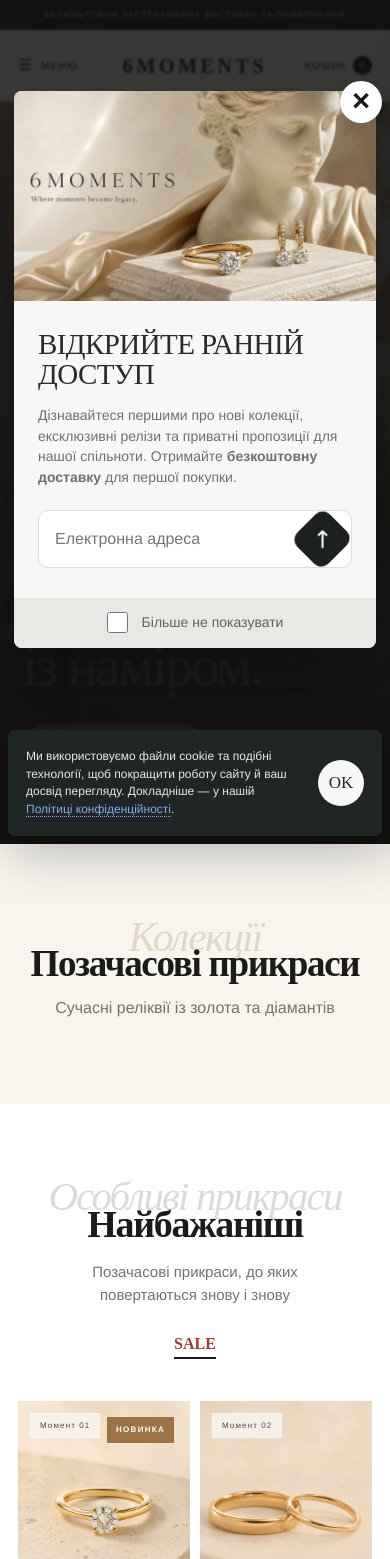
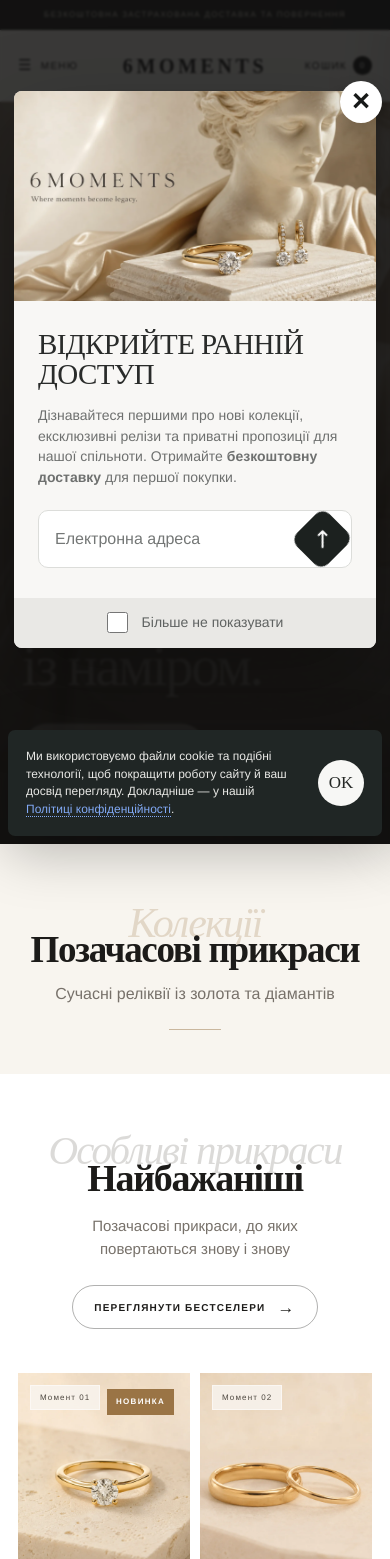
Before and after one commit to jenyaukraine/shopjewel, a Next.js app: page / in a window 390 px wide. Shown: the top 1559 px of the page. Built offline with nearby package versions, Linux system fonts and the light colour scheme.

Commit message:
Refine storefront collection transition

```diff
--- a/app/globals.css
+++ b/app/globals.css
@@ -98,7 +98,8 @@ button:focus-visible, a:focus-visible, input:focus-visible, select:focus-visible
 .hero-controls button + button { border-top: 1px solid rgba(98,92,85,.14); }
 @keyframes hero-copy-in { from { opacity: 0; transform: translateY(13px); } }
 
-.intro { max-width: 920px; min-height: 296px; margin: auto; padding: 86px 40px 72px; position: relative; text-align: center; }
+.intro { max-width: 920px; min-height: 242px; margin: auto; padding: 66px 40px 52px; position: relative; text-align: center; }
+.intro::after { content: ""; width: 52px; display: block; margin: 28px auto 0; border-top: 1px solid rgba(154,116,69,.48); }
 .intro-script { margin: 0 0 -18px; color: rgba(154,116,69,.23); font: italic 400 clamp(40px,4vw,62px)/1 var(--serif); letter-spacing: -.045em; }
 .intro h2 { position: relative; margin: 0 0 12px; font: 600 clamp(34px,3vw,48px)/1 var(--serif); letter-spacing: -.035em; }
 .intro-copy { max-width: 650px; margin: auto; color: #77716a; font: 16px/1.7 var(--sans); }
@@ -110,7 +111,12 @@ button:focus-visible, a:focus-visible, input:focus-visible, select:focus-visible
 .editorial-script { margin: 0 0 -17px; color: rgba(93,86,78,.22); font: italic 400 clamp(40px,4vw,62px)/1 var(--serif); letter-spacing: -.045em; }
 .editorial-heading h2 { position: relative; margin: 0; font: 600 clamp(38px,3.5vw,56px)/1 var(--serif); letter-spacing: -.035em; }
 .editorial-heading > p:not(.editorial-script) { margin: 18px 0 0; color: #77716a; font-size: 15px; }
-.sale-link { display: table; margin: 42px auto 0; padding: 0 0 5px; color: #a33a34; border-bottom: 2px solid var(--ink); font: 600 16px/1 var(--serif); }
+.signature-section { padding-top: 68px; }
+.signature-section .editorial-heading { margin-bottom: 44px; }
+.sale-link { min-height: 42px; display: inline-flex; align-items: center; gap: 12px; margin: 28px auto 0; padding: 0 21px; color: var(--ink); border: 1px solid rgba(28,27,25,.34); border-radius: 999px; font-size: 10px; font-weight: 600; letter-spacing: .12em; text-transform: uppercase; transition: color .25s, background .25s, border-color .25s, transform .25s; }
+.sale-link:hover { color: #fff; background: var(--ink); border-color: var(--ink); transform: translateY(-2px); }
+.sale-link span { font: 17px/1 var(--serif); transition: transform .25s; }
+.sale-link:hover span { transform: translateX(3px); }
 .benefits-strip { display: grid; grid-template-columns: repeat(4,minmax(0,1fr)); gap: 0; padding: 52px 5vw 50px; background: #ece1d6; }
 .benefits-strip article { min-width: 0; padding: 0 28px; text-align: center; }
 .benefit-icon { width: 48px; height: 48px; display: grid; place-items: center; margin: 0 auto 14px; color: #5c5a56; border: 1px solid rgba(92,90,86,.28); border-radius: 50%; background: rgba(255,255,255,.28); }
@@ -1165,16 +1171,18 @@ button:focus-visible, a:focus-visible, input:focus-visible, select:focus-visible
   .hero-learn { gap: 6px; font-size: 14px; white-space: nowrap; }
   .hero-pagination { left: 22px; bottom: 25px; }
   .hero-controls { display: none; }
-  .intro { min-height: 260px; padding: 72px 22px 62px; }
+  .intro { min-height: 220px; padding: 58px 22px 44px; }
+  .intro::after { margin-top: 22px; }
   .intro-script { margin-bottom: -13px; font-size: 42px; }
   .intro h2 { font-size: 37px; }
   .moments-section { padding: 75px 18px 90px; }
   .editorial-products { padding-top: 72px; }
+  .signature-section { padding-top: 56px; }
   .editorial-heading { margin-bottom: 42px; }
   .editorial-script { margin-bottom: -12px; font-size: 41px; }
   .editorial-heading h2 { font-size: 38px; }
   .editorial-heading > p:not(.editorial-script) { max-width: 290px; margin-right: auto; margin-left: auto; }
-  .sale-link { margin-top: 30px; }
+  .sale-link { min-height: 44px; margin-top: 25px; }
   .benefits-strip { grid-template-columns: 1fr 1fr; gap: 34px 14px; padding: 52px 18px; }
   .benefits-strip article { padding: 0 4px; }
   .benefits-strip h3 { font-size: 18px; }
--- a/app/storefront.tsx
+++ b/app/storefront.tsx
@@ -731,7 +731,9 @@ function HomePage({
           <p className="editorial-script" aria-hidden="true">Особливі прикраси</p>
           <h2 id="products-title">Найбажаніші</h2>
           <p>Позачасові прикраси, до яких повертаються знову і знову</p>
-          <Link className="sale-link" href="/collections">SALE</Link>
+          <Link className="sale-link" href="/collections">
+            Переглянути бестселери <span aria-hidden="true">→</span>
+          </Link>
         </div>
         <ProductGrid products={catalog} currency={currency} limit={3} onQuickAdd={onQuickAdd} />
       </section>
```
